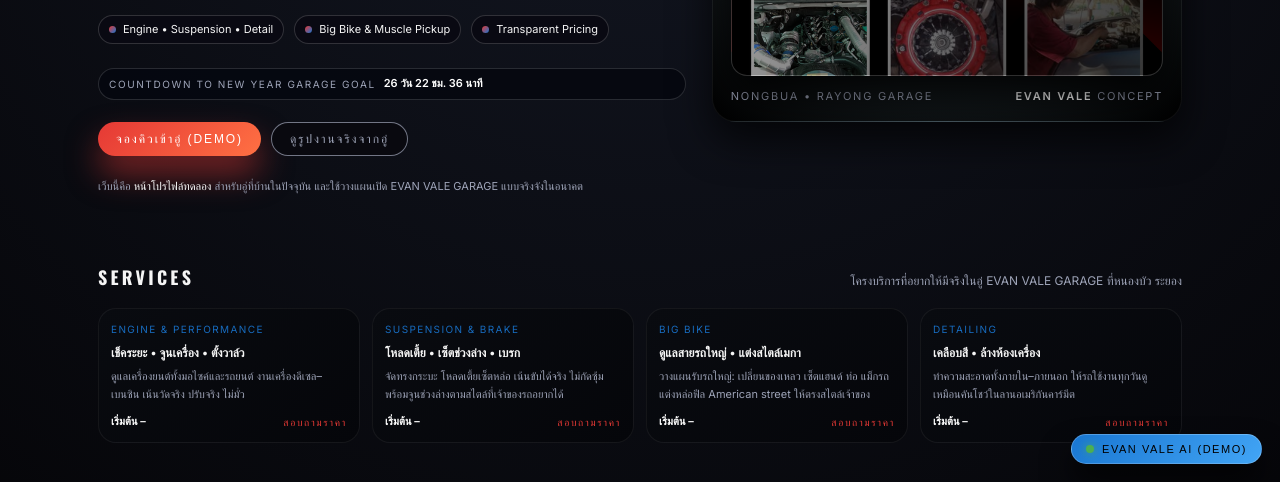
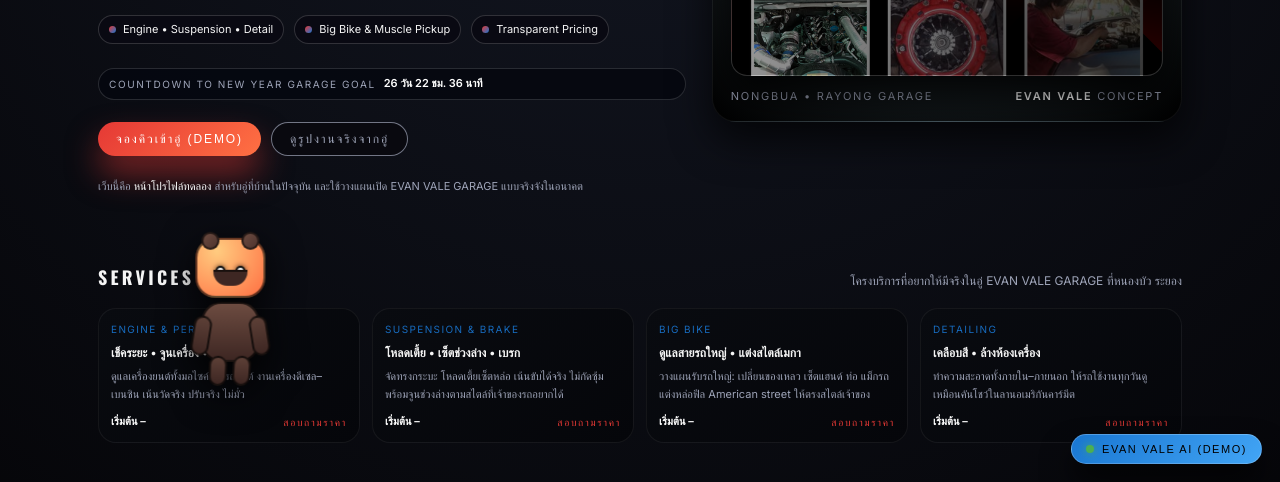
Before and after one commit to kinthara57-cloud/evanvale-garage, a plain HTML site: page index.html in a window 1280 px wide. Shown: the part 318-800 px from the top of the page. Drawn offline with nearby package versions, Linux system fonts and the light colour scheme.

Commit message:
Update index.html

```diff
--- a/index.html
+++ b/index.html
@@ -930,6 +930,174 @@
     }
 
     /* =========================
+       FNaF STYLE BOT FOLLOW MOUSE
+       ========================= */
+    .fnaf-bot-wrapper {
+      position: fixed;
+      left: 0;
+      top: 0;
+      width: 110px;
+      height: 160px;
+      z-index: 60;
+      pointer-events: none; /* ไม่บังการกดปุ่มอื่น */
+      transform: translate(16px, calc(100vh - 176px));
+    }
+
+    .fnaf-bot {
+      position: relative;
+      width: 100%;
+      height: 100%;
+      display: flex;
+      flex-direction: column;
+      align-items: center;
+      justify-content: flex-end;
+      filter: drop-shadow(0 10px 18px rgba(0,0,0,0.8));
+      animation: fnaf-breathe 2.4s ease-in-out infinite;
+    }
+
+    .fnaf-head {
+      position: relative;
+      width: 70px;
+      height: 60px;
+      border-radius: 20px;
+      background: radial-gradient(circle at 30% 20%, #ffcc80, #ff7043);
+      border: 2px solid rgba(0,0,0,0.6);
+    }
+
+    .fnaf-ear {
+      position: absolute;
+      width: 18px;
+      height: 18px;
+      border-radius: 50%;
+      background: linear-gradient(135deg, #6d4c41, #4e342e);
+      top: -8px;
+      border: 2px solid rgba(0,0,0,0.6);
+    }
+
+    .fnaf-ear-left {
+      left: 4px;
+    }
+
+    .fnaf-ear-right {
+      right: 4px;
+    }
+
+    .fnaf-eye {
+      position: absolute;
+      width: 10px;
+      height: 10px;
+      border-radius: 50%;
+      background: #111;
+      top: 22px;
+      box-shadow: 0 0 5px rgba(0,0,0,0.7);
+      overflow: hidden;
+    }
+
+    .fnaf-eye::after {
+      content: "";
+      position: absolute;
+      width: 6px;
+      height: 6px;
+      border-radius: 50%;
+      background: #fff;
+      top: 2px;
+      left: 2px;
+    }
+
+    .fnaf-eye-left {
+      left: 18px;
+    }
+
+    .fnaf-eye-right {
+      right: 18px;
+    }
+
+    .fnaf-mouth {
+      position: absolute;
+      left: 50%;
+      bottom: 10px;
+      transform: translateX(-50%);
+      width: 34px;
+      height: 16px;
+      border-radius: 0 0 14px 14px;
+      background: #3e2723;
+      border-top: 2px solid rgba(0,0,0,0.6);
+    }
+
+    .fnaf-body {
+      position: relative;
+      width: 58px;
+      height: 60px;
+      margin-top: 4px;
+      border-radius: 20px;
+      background: linear-gradient(180deg, #6d4c41, #3e2723);
+      border: 2px solid rgba(0,0,0,0.7);
+    }
+
+    .fnaf-arm {
+      position: absolute;
+      width: 18px;
+      height: 40px;
+      background: linear-gradient(180deg, #5d4037, #3e2723);
+      border-radius: 12px;
+      top: 12px;
+      border: 2px solid rgba(0,0,0,0.7);
+      transform-origin: top center;
+    }
+
+    .fnaf-arm-left {
+      left: -8px;
+      animation: fnaf-arm-left 1.2s ease-in-out infinite alternate;
+    }
+
+    .fnaf-arm-right {
+      right: -8px;
+      animation: fnaf-arm-right 1.2s ease-in-out infinite alternate;
+    }
+
+    .fnaf-leg {
+      position: absolute;
+      width: 18px;
+      height: 30px;
+      background: linear-gradient(180deg, #5d4037, #3e2723);
+      border-radius: 10px;
+      bottom: -26px;
+      border: 2px solid rgba(0,0,0,0.7);
+      transform-origin: top center;
+      animation: fnaf-leg 0.6s ease-in-out infinite alternate;
+    }
+
+    .fnaf-leg-left {
+      left: 6px;
+    }
+
+    .fnaf-leg-right {
+      right: 6px;
+      animation-delay: 0.3s;
+    }
+
+    @keyframes fnaf-breathe {
+      0% { transform: translateY(0); }
+      50% { transform: translateY(-4px); }
+      100% { transform: translateY(0); }
+    }
+
+    @keyframes fnaf-arm-left {
+      0% { transform: rotate(8deg); }
+      100% { transform: rotate(26deg); }
+    }
+
+    @keyframes fnaf-arm-right {
+      0% { transform: rotate(-8deg); }
+      100% { transform: rotate(-26deg); }
+    }
+
+    @keyframes fnaf-leg {
+      0% { transform: rotate(4deg); }
+      100% { transform: rotate(-4deg); }
+    }
+
+    /* =========================
        AI HELP WIDGET (DEMO)
        ========================= */
     .ai-fab {
@@ -1118,6 +1286,11 @@
 
       .ai-fab {
         right: 10px;
+      }
+
+      .fnaf-bot-wrapper {
+        width: 80px;
+        height: 120px;
       }
     }
   </style>
@@ -1602,6 +1775,25 @@
   </footer>
 </div>
 
+<!-- FNaF style bot -->
+<div class="fnaf-bot-wrapper" id="fnafBotWrapper">
+  <div class="fnaf-bot">
+    <div class="fnaf-head">
+      <div class="fnaf-ear fnaf-ear-left"></div>
+      <div class="fnaf-ear fnaf-ear-right"></div>
+      <div class="fnaf-eye fnaf-eye-left" id="fnafEyeL"></div>
+      <div class="fnaf-eye fnaf-eye-right" id="fnafEyeR"></div>
+      <div class="fnaf-mouth"></div>
+    </div>
+    <div class="fnaf-body">
+      <div class="fnaf-arm fnaf-arm-left"></div>
+      <div class="fnaf-arm fnaf-arm-right"></div>
+      <div class="fnaf-leg fnaf-leg-left"></div>
+      <div class="fnaf-leg fnaf-leg-right"></div>
+    </div>
+  </div>
+</div>
+
 <!-- AI HELP WIDGET (DEMO) -->
 <div class="ai-panel" id="aiPanel">
   <div class="ai-panel-header">
@@ -1637,14 +1829,6 @@
     <input id="aiInput" type="text" placeholder="พิมพ์คำถามที่นี่..."
       onkeydown="if(event.key==='Enter'){sendAiMessage();}">
     <button onclick="sendAiMessage();">ส่ง</button>
-  </div>
-
-  <div class="ai-hint">
-    ตัวอย่างคำถามที่ลองพิมพ์ได้ เช่น:<br>
-    • เวลาเปิด–ปิดอู่กี่โมง<br>
-    • อู่อยู่แถวไหน / ขอแผนที่<br>
-    • จองคิวเข้าอู่ยังไง<br>
-    • รับงาน Big Bike ไหม / กระบะโหลดเตี้ยได้แค่ไหน
   </div>
 </div>
 
@@ -1854,6 +2038,61 @@
       nav.style.display = (nav.style.display === 'flex') ? 'none' : 'flex';
     }
   }
+
+  // =========================
+  // FNaF BOT FOLLOW POINTER
+  // =========================
+  (function() {
+    const wrapper = document.getElementById('fnafBotWrapper');
+    if (!wrapper) return;
+
+    const eyeL = document.getElementById('fnafEyeL');
+    const eyeR = document.getElementById('fnafEyeR');
+
+    let targetX = window.innerWidth * 0.18;
+    let targetY = window.innerHeight * 0.75;
+    let currentX = targetX;
+    let currentY = targetY;
+
+    function handlePointer(e) {
+      const clientX = e.clientX ?? (e.touches && e.touches[0] && e.touches[0].clientX);
+      const clientY = e.clientY ?? (e.touches && e.touches[0] && e.touches[0].clientY);
+      if (clientX == null || clientY == null) return;
+      targetX = clientX;
+      targetY = clientY;
+    }
+
+    document.addEventListener('pointermove', handlePointer, { passive: true });
+    document.addEventListener('touchmove', handlePointer, { passive: true });
+
+    function animate() {
+      currentX += (targetX - currentX) * 0.08;
+      currentY += (targetY - currentY) * 0.08;
+
+      const botWidth = wrapper.offsetWidth || 110;
+      const botHeight = wrapper.offsetHeight || 160;
+
+      wrapper.style.transform = `translate(${currentX - botWidth / 2}px, ${currentY - botHeight / 2}px)`;
+
+      if (eyeL && eyeR) {
+        const centerX = currentX;
+        const centerY = currentY - botHeight * 0.25;
+        const dx = targetX - centerX;
+        const dy = targetY - centerY;
+        const dist = Math.max(Math.sqrt(dx * dx + dy * dy), 1);
+        const maxOffset = 4;
+        const offX = (dx / dist) * maxOffset;
+        const offY = (dy / dist) * maxOffset;
+
+        eyeL.style.transform = `translate(${offX}px, ${offY}px)`;
+        eyeR.style.transform = `translate(${offX}px, ${offY}px)`;
+      }
+
+      requestAnimationFrame(animate);
+    }
+
+    animate();
+  })();
 </script>
 </body>
 </html>
```
